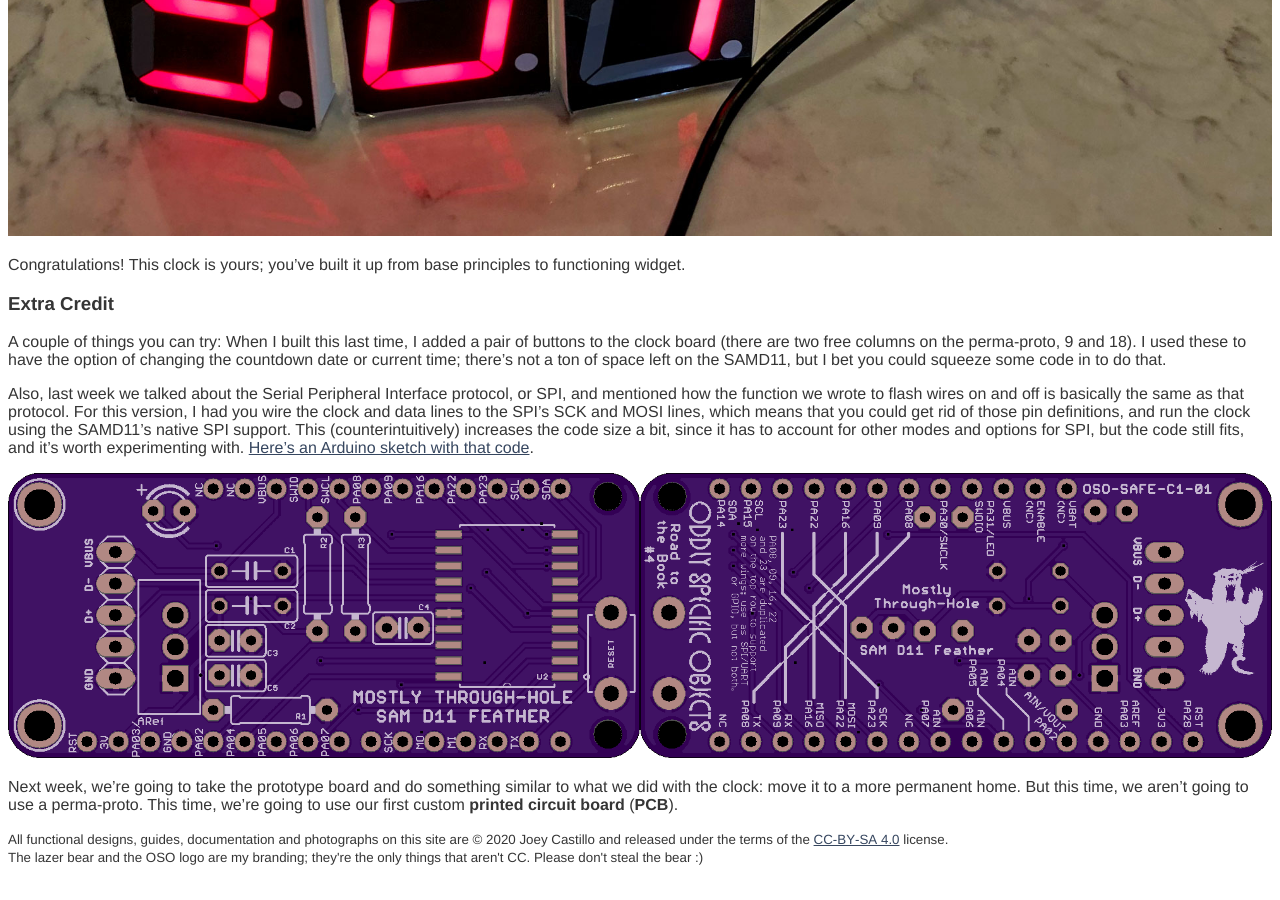
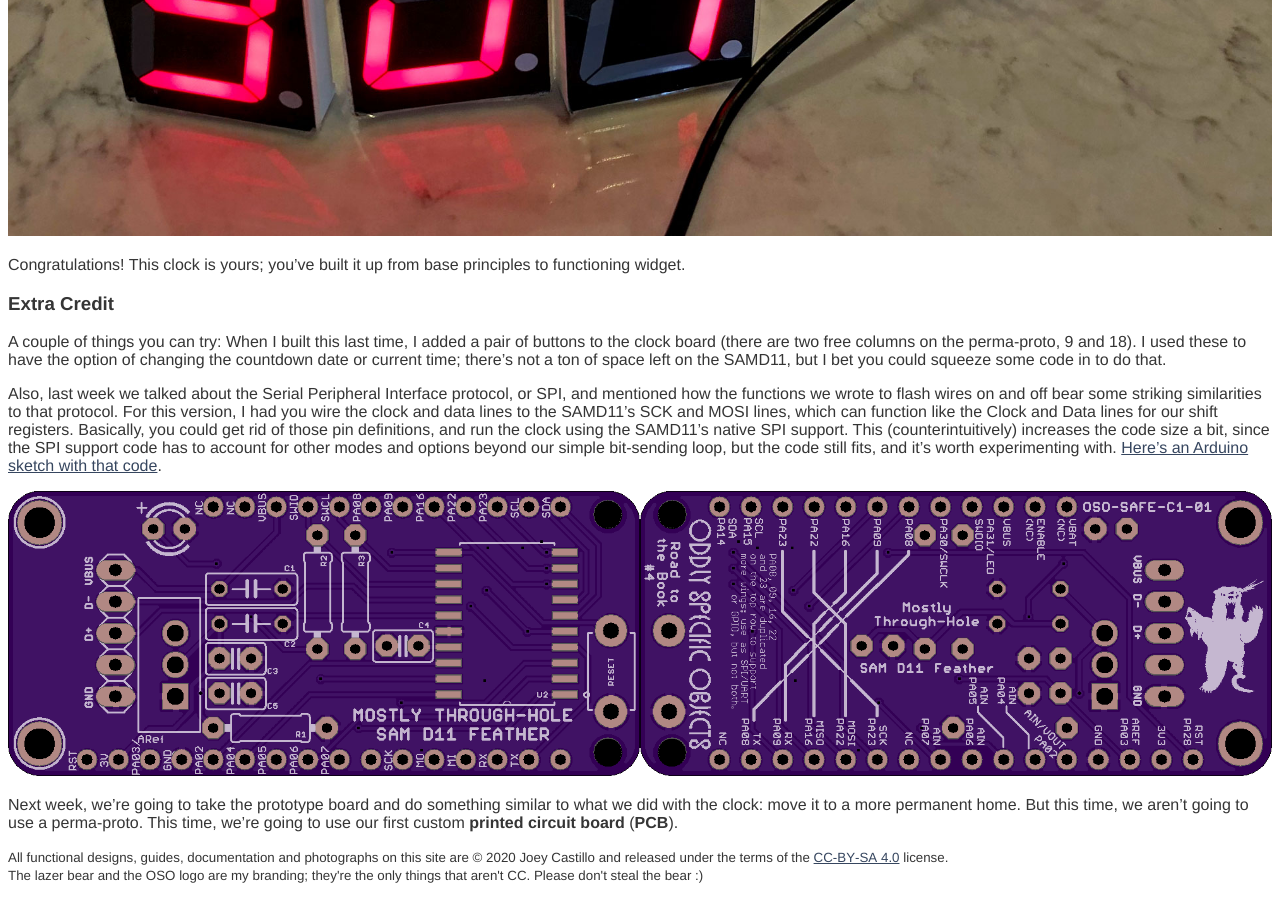
Before and after one commit to joeycastillo/oddlyspecific.org, a Jekyll site: the page built from _posts/2020-03-05-road-to-book-3-prototyping-a-feather.md, in a window 1280 px wide and 900 px high, scrolled down 44554 px. Built offline with Jekyll 4.4.1, drawn with Linux system fonts in a browser that asks for light colours; nearby versions of some CDN libraries.

Commit message:
clarify spi description

```diff
--- a/_posts/2020-03-05-road-to-book-3-prototyping-a-feather.md
+++ b/_posts/2020-03-05-road-to-book-3-prototyping-a-feather.md
@@ -500,7 +500,7 @@ Congratulations! This clock is yours; you've built it up from base principles to
 
 A couple of things you can try: When I built this last time, I added a pair of buttons to the clock board (there are two free columns on the perma-proto, 9 and 18). I used these to have the option of changing the countdown date or current time; there's not a ton of space left on the SAMD11, but I bet you could squeeze some code in to do that.
 
-Also, last week we talked about the Serial Peripheral Interface protocol, or SPI, and mentioned how the function we wrote to flash wires on and off is basically the same as that protocol. For this version, I had you wire the clock and data lines to the SPI's SCK and MOSI lines, which means that you could get rid of those pin definitions, and run the clock using the SAMD11's native SPI support. This (counterintuitively) increases the code size a bit, since it has to account for other modes and options for SPI, but the code still fits, and it's worth experimenting with. [Here's an Arduino sketch with that code](/assets/code/2020-03-05-Flash_SAMD11_Bootloader.zip).
+Also, last week we talked about the Serial Peripheral Interface protocol, or SPI, and mentioned how the functions we wrote to flash wires on and off bear some striking similarities to that protocol. For this version, I had you wire the clock and data lines to the SAMD11's SCK and MOSI lines, which can function like the Clock and Data lines for our shift registers. Basically, you could get rid of those pin definitions, and run the clock using the SAMD11's native SPI support. This (counterintuitively) increases the code size a bit, since the SPI support code has to account for other modes and options beyond our simple bit-sending loop, but the code still fits, and it's worth experimenting with. [Here's an Arduino sketch with that code](/assets/code/2020-03-05-Flash_SAMD11_Bootloader.zip).
 
 ![Alt text](/assets/images/posts/2020-03-05-nextweek-pcb.png)
 
```
